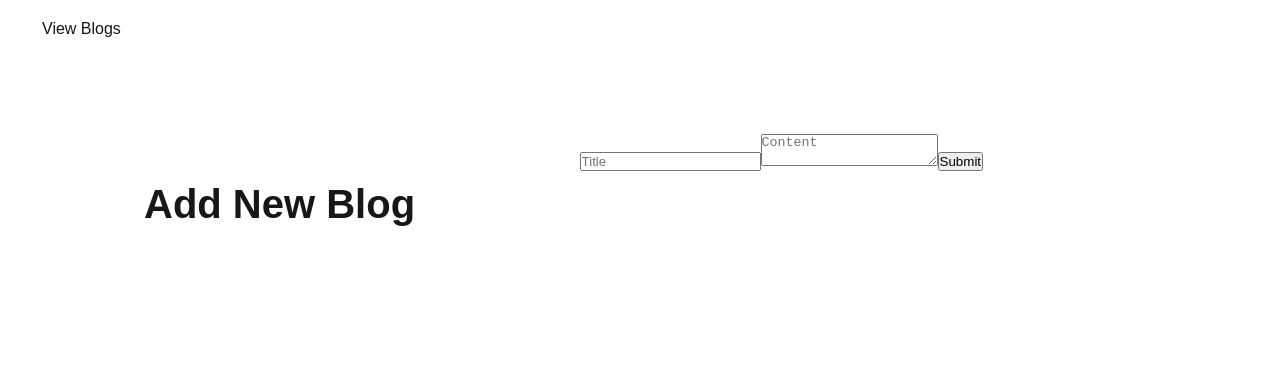
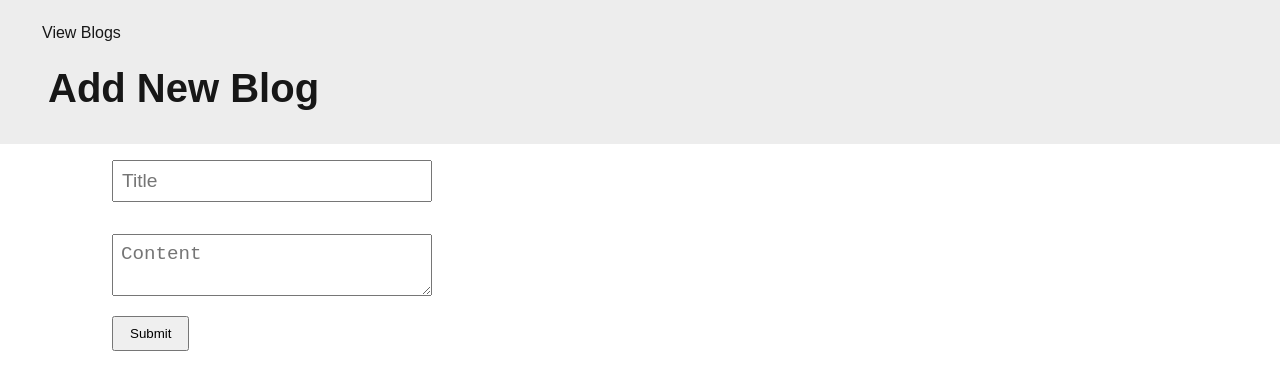
Before and after one commit to lakshayrajouri/blog, a Next.js app: page /newBlog in a window 1280 px wide. Shown: the top 390 px of the page. Built offline with nearby package versions, Linux system fonts and the light colour scheme.

Commit message:
visual updates

```diff
--- a/src/app/blogs/page.js
+++ b/src/app/blogs/page.js
@@ -16,12 +16,12 @@ export default function Blogs() {
 
   return (
     <div>
-      <div>
+      <div className="fixed">
         <Link href="/newBlog" className="button">
           add blogs
         </Link>
+        <h1 className="heading">All blogs</h1>
       </div>
-      <h1 className="heading">All blogs</h1>
       <div className="blogContainer">
         {blogs.map((blog) => (
           <div className="blog" key={blog.id}>
--- a/src/app/newBlog/page.js
+++ b/src/app/newBlog/page.js
@@ -31,39 +31,38 @@ export default function BlogsPage() {
   };
 
   return (
-    <div className="p-4 max-w-xl mx-auto">
-      <Link href="/blogs" className="button">
-        View Blogs
-      </Link>
+    <div>
+      <div className="fixed">
+        <Link href="/blogs" className="button">
+          View Blogs
+        </Link>
+        <h1 className="heading">Add New Blog</h1>
+      </div>
       <div className="blogContainer">
-        <h1 className="heading">Add New Blog</h1>
-        <form onSubmit={handleSubmit} className="space-y-4">
+        <form onSubmit={handleSubmit} className="form">
           <input
             type="text"
             placeholder="Title"
-            className="w-full border p-2 rounded"
+            className="formInput"
             value={title}
             onChange={(e) => setTitle(e.target.value)}
             required
           />
           <textarea
             placeholder="Content"
-            className="w-full border p-2 rounded h-40"
+            className="formInput"
             value={content}
             onChange={(e) => setContent(e.target.value)}
             required
           />
-          <button
-            type="submit"
-            className="bg-blue-600 text-white px-4 py-2 rounded hover:bg-blue-700"
-          >
+          <button type="submit" className="formButton">
             Submit
           </button>
         </form>
-        {success && (
-          <p className="text-green-600 mt-2">Blog added successfully!</p>
-        )}
-        {error && <p className="text-red-600 mt-2">{error}</p>}
+      </div>
+      <div className="message">
+        {success && <p>Blog added successfully!</p>}
+        {error && <p>{error}</p>}
       </div>
     </div>
   );
--- a/src/app/styles/globals.css
+++ b/src/app/styles/globals.css
@@ -17,7 +17,6 @@ body {
 }
 
 body {
-  margin-top: 20px;
   color: var(--foreground);
   background: var(--background);
   font-family: Arial, Helvetica, sans-serif;
@@ -43,7 +42,7 @@ a {
 }
 
 .blogContainer{
-  margin: 6rem;
+  padding: 9rem 6rem 2.5rem;
   display: grid;
   grid-template-columns: auto auto auto;
   gap: 2rem;
@@ -55,7 +54,7 @@ a {
   padding: 1.5rem;
 }
 .heading{
-  margin: 3rem;
+  margin: 1.5rem 3rem;
   font-size: 2.5rem;
 }
 
@@ -66,3 +65,28 @@ a {
   border-radius: 8px;
   transition: background-color 0.2s ease-in-out;
 }
+
+.fixed{
+  position: fixed;
+  padding-top: 1.5rem;
+  width: 1920px;
+  height: 9rem;
+  background-color: #ededed;
+}
+
+.form{
+  width: 25rem;
+}
+.formInput{
+  width: 20rem;
+  margin: 1rem;
+  font-size: 1.2rem;
+  padding: 0.5rem;
+}
+.formButton{
+  padding: 0.5rem 1rem;
+  margin: 0 1rem;
+}
+.message{
+  margin: 0 7rem;
+}
```
